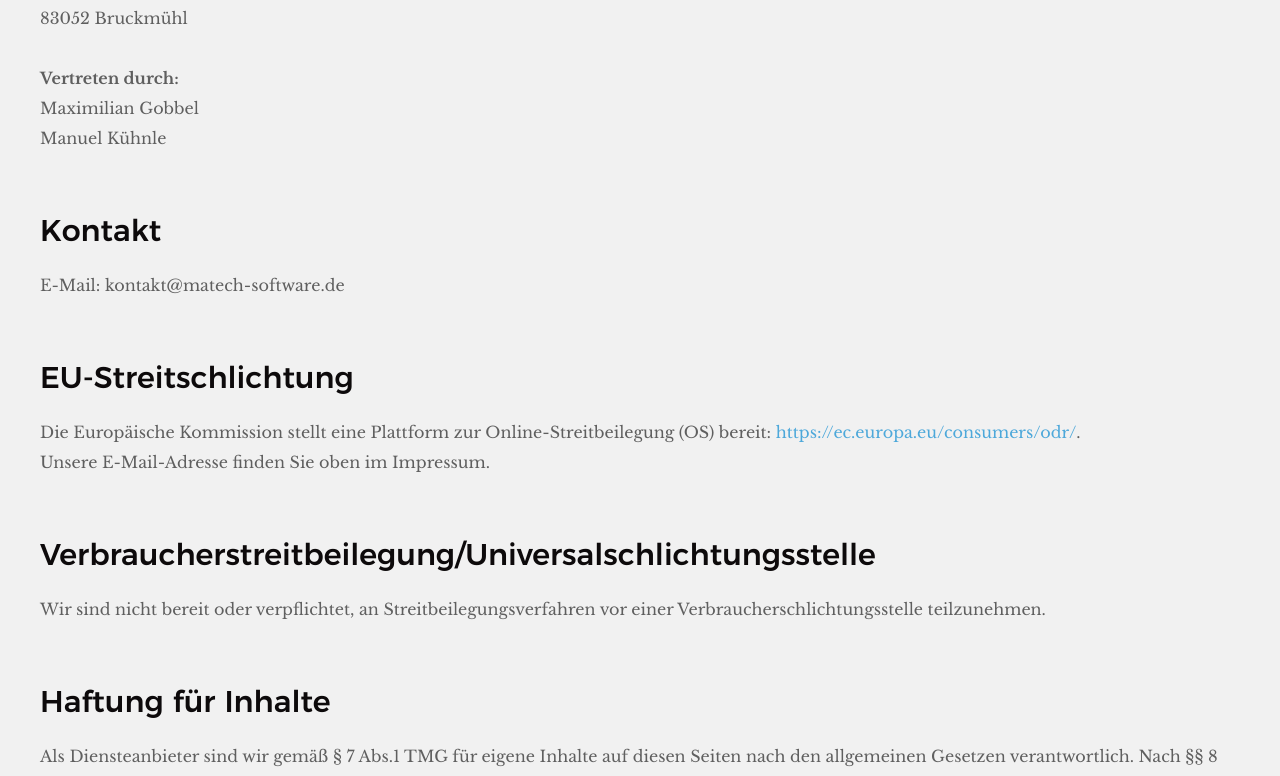
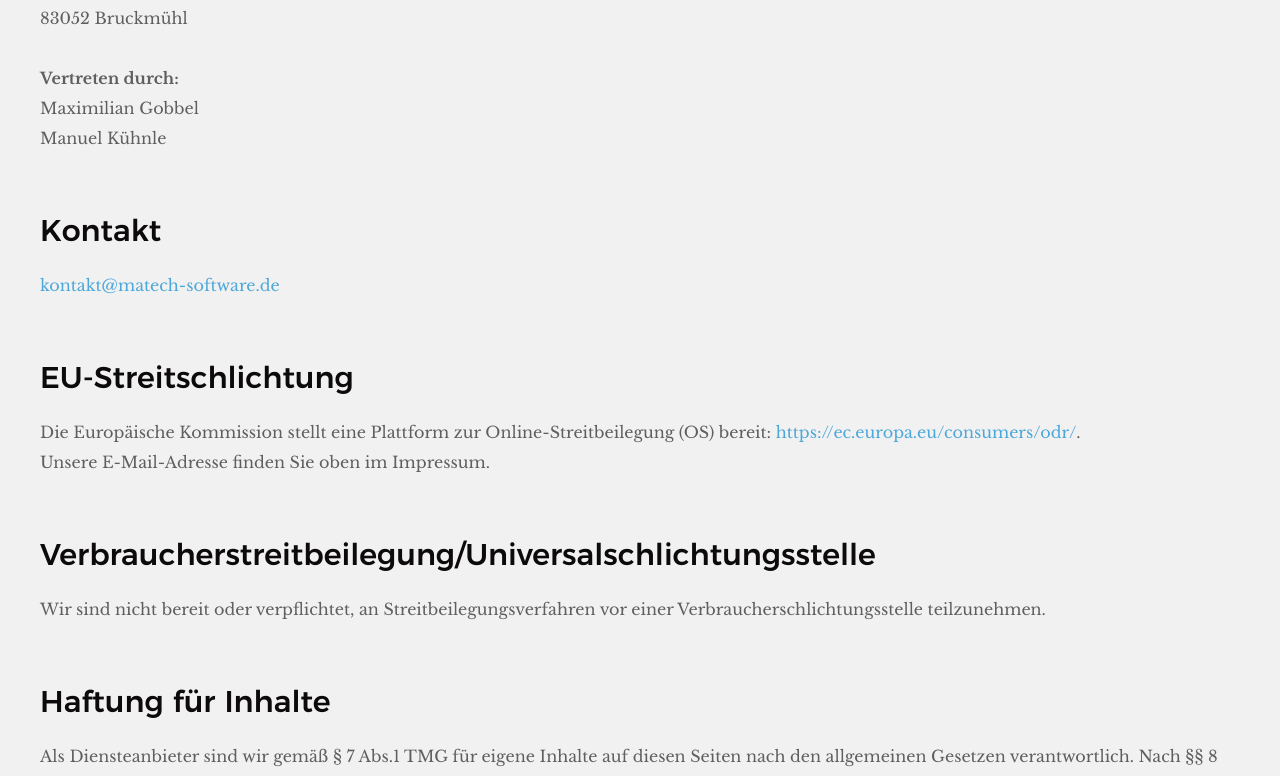
Before and after one commit to MaTech-Software-GbR/matechsoftwarewebsite, a React (Vite) app: page /impressum in a window 1280 px wide. Shown: the part 1124-1900 px from the top of the page. Built offline with nearby package versions, Linux system fonts and the light colour scheme.

Commit message:
replace emails with actual links. add parallax effect for startimage. more relevant refactorings.

```diff
--- a/package.json
+++ b/package.json
@@ -7,6 +7,7 @@
     "@types/react": "^18.2.33",
     "@types/react-dom": "^18.2.14",
     "aos": "^2.3.4",
+    "lodash": "^4.17.21",
     "react": "^18.2.0",
     "react-dom": "^18.2.0",
     "react-hook-form": "^7.47.0",
@@ -44,6 +45,7 @@
     "@testing-library/jest-dom": "^6.1.4",
     "@testing-library/react": "^14.1.0",
     "@types/jest": "^29.5.8",
+    "@types/lodash": "^4.14.201",
     "@types/uuid": "^9.0.7",
     "@typescript-eslint/eslint-plugin": "^6.9.0",
     "@typescript-eslint/parser": "^6.9.0",
--- a/src/pages/Datenschutz.tsx
+++ b/src/pages/Datenschutz.tsx
@@ -167,7 +167,13 @@ const Datenschutz: React.FC = () => {
             <br />
             Manuel K&uuml;hnle
           </p>
-          <p>E-Mail: kontakt@matech-software.de</p>
+          <a
+            href="mailto:kontakt@matech-software.de"
+            target="_blank"
+            rel="noopener noreferrer"
+          >
+            <span>kontakt@matech-software.de</span>
+          </a>
           <p>
             Verantwortliche Stelle ist die nat&uuml;rliche oder juristische
             Person, die allein oder gemeinsam mit anderen &uuml;ber die Zwecke
--- a/src/pages/Homepage.tsx
+++ b/src/pages/Homepage.tsx
@@ -1,32 +1,31 @@
-import React, { useEffect, useRef, useState } from 'react';
-import AboutUs from '../sections/AboutUs';
-import Contact from '../sections/Contact';
-import Footer from '../sections/Footer';
-import Header from '../sections/Header';
-import Home from '../sections/Home';
-import Services from '../sections/Services';
-import Work from '../sections/Work';
-import BackToTopButton from '../components/BackToTopButton';
+import React, { useEffect, useRef, useState } from "react"
+import AboutUs from "../sections/AboutUs"
+import Contact from "../sections/Contact"
+import Footer from "../sections/Footer"
+import Header from "../sections/Header"
+import Home from "../sections/Home"
+import Services from "../sections/Services"
+import Work from "../sections/Work"
+import BackToTopButton from "../components/BackToTopButton"
+import { debounce } from "lodash"
 
 const Homepage: React.FC = () => {
-  const [shouldBeSticky, setShouldBeSticky] = useState<boolean>(false);
-  const windowRef = useRef<Window>(window);
+  const [shouldBeSticky, setShouldBeSticky] = useState<boolean>(false)
+  const windowRef = useRef<Window>(window)
 
   useEffect(() => {
-    const windowVariable = windowRef.current;
-    const handleScroll = (): void => {
-      const homeComponent = document.getElementById('services') as HTMLElement;
-      const homeComponentTop = homeComponent.getBoundingClientRect().top;
-      homeComponentTop <= 0
-        ? setShouldBeSticky(true)
-        : setShouldBeSticky(false);
-    };
+    const windowVariable = windowRef.current
+    const handleScroll = debounce((): void => {
+      const homeComponent = document.getElementById("services") as HTMLElement
+      const homeComponentTop = homeComponent.getBoundingClientRect().top
+      setShouldBeSticky(homeComponentTop <= 0)
+    }, 100)
 
-    windowVariable.addEventListener('scroll', handleScroll);
+    windowVariable.addEventListener("scroll", handleScroll)
     return () => {
-      windowVariable.removeEventListener('scroll', handleScroll);
-    };
-  }, []);
+      windowVariable.removeEventListener("scroll", handleScroll)
+    }
+  }, [])
 
   return (
     <div>
@@ -41,11 +40,11 @@ const Homepage: React.FC = () => {
       {
         // Here we're rendering the BackToTopButton component.
       }
-      <div className={`go-top ${shouldBeSticky ? 'fadeIn' : 'fadeOut'}`}>
+      <div className={`go-top ${shouldBeSticky ? "fadeIn" : "fadeOut"}`}>
         <BackToTopButton isVisible={shouldBeSticky} />
       </div>
     </div>
-  );
-};
+  )
+}
 
-export default Homepage;
+export default Homepage
--- a/src/pages/Impressum.tsx
+++ b/src/pages/Impressum.tsx
@@ -55,7 +55,13 @@ const Impressum: React.FC = () => {
           </p>
 
           <h2>Kontakt</h2>
-          <p>E-Mail: kontakt@matech-software.de</p>
+          <a
+            href="mailto:kontakt@matech-software.de"
+            target="_blank"
+            rel="noopener noreferrer"
+          >
+            <span>kontakt@matech-software.de</span>
+          </a>
 
           <h2>EU-Streitschlichtung</h2>
           <p>
--- a/src/sections/Contact.tsx
+++ b/src/sections/Contact.tsx
@@ -196,7 +196,13 @@ const Contact: React.FC = () => {
           </div>
           <div className="col-four tab-full contact__infos">
             <h4 className="h06">Email</h4>
-            <p>kontakt@matech-software.de</p>
+            <a
+              href="mailto:kontakt@matech-software.de"
+              target="_blank"
+              rel="noopener noreferrer"
+            >
+              <span>kontakt@matech-software.de</span>
+            </a>
             <h4 className="h06">Adresse</h4>
             <p>
               MaTech Software GbR
--- a/src/sections/Footer.tsx
+++ b/src/sections/Footer.tsx
@@ -53,7 +53,9 @@ const Footer: React.FC = () => {
         <div className="row footer-bottom">
           <div className="col-twelve">
             <div className="copyright">
-              <span>© Copyright MaTech Software GbR 2023</span>
+              <span>
+                © Copyright MaTech Software GbR {new Date().getFullYear()}
+              </span>
 
               <span>
                 <Link to="/impressum">Impressum</Link>
@@ -62,7 +64,11 @@ const Footer: React.FC = () => {
                 <Link to="/datenschutz">Datenschutz</Link>
               </span>
               <span>
-                <a className="pointer" onClick={openConsentTool}>
+                <a
+                  className="pointer"
+                  onClick={openConsentTool}
+                  rel="noopener noreferrer"
+                >
                   Cookie-Einstellungen
                 </a>
               </span>
--- a/src/sections/Home.tsx
+++ b/src/sections/Home.tsx
@@ -1,9 +1,27 @@
-import React from "react"
+import React, { useEffect } from "react"
 import SocialLink from "../components/SocialLink"
 
 const Typewriter = React.lazy(async () => await import("typewriter-effect"))
 
 const Home: React.FC = () => {
+  useEffect(() => {
+    const handleScroll = (): void => {
+      const parallax = document.querySelector(".s-home") as HTMLElement
+      const scrollPosition = window.scrollY
+      if (parallax !== null) {
+        parallax.style.backgroundPosition = `center calc(50% + ${
+          scrollPosition * 0.5
+        }px)`
+      }
+    }
+
+    window.addEventListener("scroll", handleScroll)
+
+    return () => {
+      window.removeEventListener("scroll", handleScroll)
+    }
+  }, [])
+
   return (
     <div>
       <section id="home" className="s-home page-hero target-section">
--- a/src/styles/App.scss
+++ b/src/styles/App.scss
@@ -673,6 +673,8 @@ input::-moz-focus-inner {
     position: relative;
     display: table;
     background-image: url("../images/MaxiManu007.webp");
+    background-position: center;
+    background-repeat: no-repeat;
     background-size: cover;
 }
 
@@ -1107,7 +1109,11 @@ html.no-csstransitions .home-content__main {
     .home-content__main {
         max-width: none;
         width: 85%;
-        margin-top: 150px;
+        margin-top: 370px;
+    }
+
+    .home-content__scroll {
+        display: none;
     }
 }
 
--- a/tsconfig.json
+++ b/tsconfig.json
@@ -18,6 +18,7 @@
     "jsx": "react-jsx",
     "strictNullChecks": true,
     "noImplicitAny": true,
+    "noImplicitReturns": true,
     "noUnusedLocals": true,
     "noUnusedParameters": true,
     "strictBindCallApply": true,
--- a/vite.config.ts
+++ b/vite.config.ts
@@ -1,6 +1,6 @@
 // vite.config.js
-import react from '@vitejs/plugin-react';
-import { viteStaticCopy } from 'vite-plugin-static-copy';
+import react from "@vitejs/plugin-react"
+import { viteStaticCopy } from "vite-plugin-static-copy"
 
 export default {
   plugins: [
@@ -8,10 +8,13 @@ export default {
     viteStaticCopy({
       targets: [
         {
-          src: 'api',
-          dest: './',
-        },
-      ],
-    }),
+          src: "api",
+          dest: "./"
+        }
+      ]
+    })
   ],
-};
+  server: {
+    port: 3000
+  }
+}
```
Also changed, not shown: 1 other file (tests, documents, lock files or other folders).
